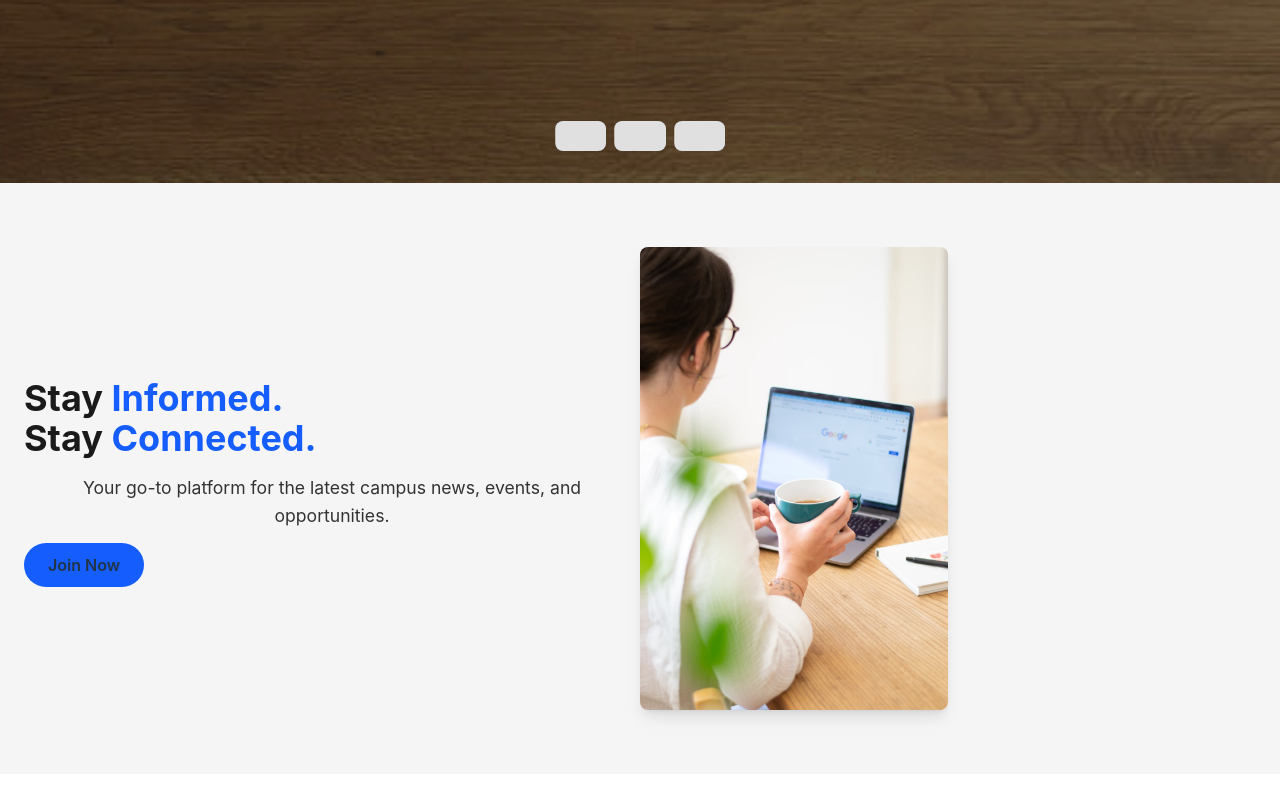
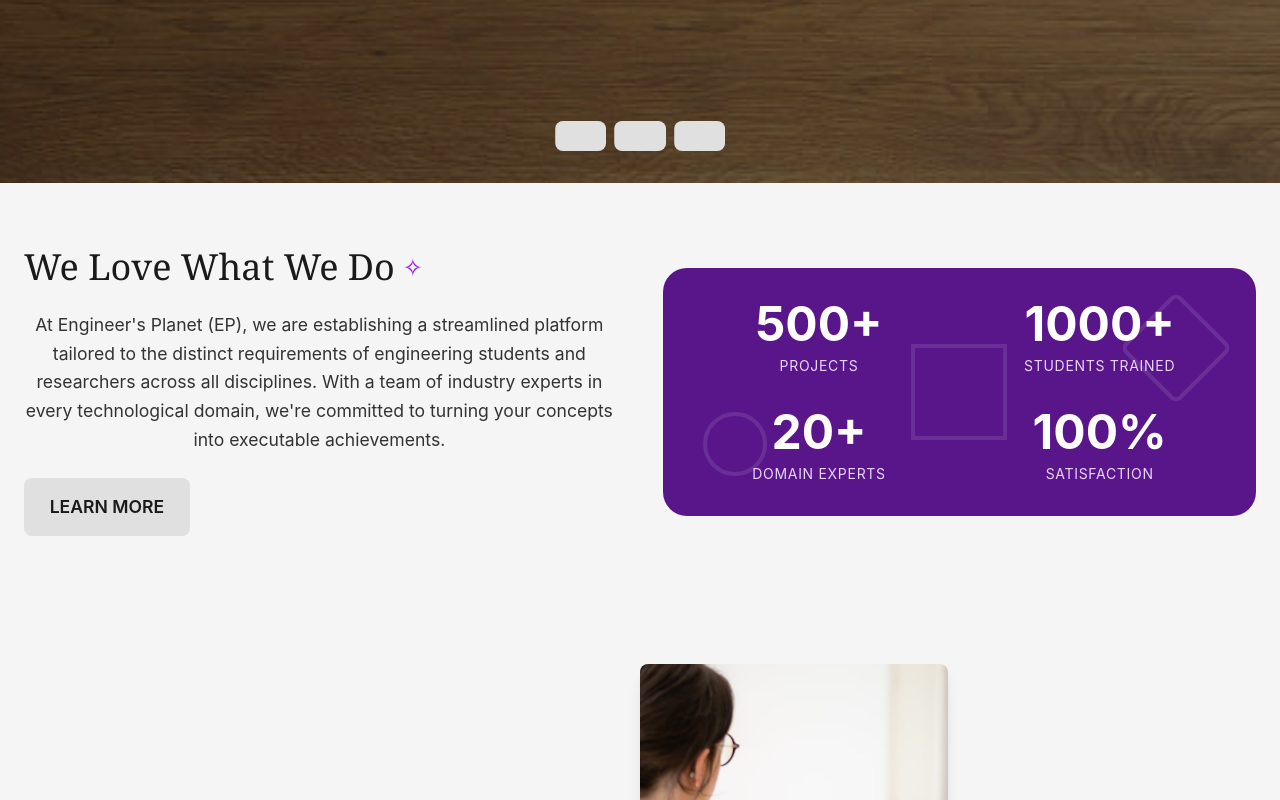
Before and after one commit to t-suraj21/Smart-classRoom, a React (Vite) app: page /home in a window 1280 px wide. Shown: the part 707-1507 px from the top of the page. Built offline with nearby package versions, Linux system fonts and the light colour scheme.

Commit message:
start section

```diff
--- a/src/components/HomePage.jsx
+++ b/src/components/HomePage.jsx
@@ -27,11 +27,22 @@ const slides = [
   },
 ];
 
+// Stats data
+const stats = [
+  { value: 500, label: 'PROJECTS', suffix: '+' },
+  { value: 1000, label: 'STUDENTS TRAINED', suffix: '+' },
+  { value: 20, label: 'DOMAIN EXPERTS', suffix: '+' },
+  { value: 100, label: 'SATISFACTION', suffix: '%' }
+];
+
 export default function HomePage() {
   const [currentSlide, setCurrentSlide] = useState(0);
   const [isAutoPlaying, setIsAutoPlaying] = useState(true);
+  const [isStatsVisible, setIsStatsVisible] = useState(false);
 
   useEffect(() => {
+    setIsStatsVisible(true);
+
     if (!isAutoPlaying) return;
 
     const interval = setInterval(() => {
@@ -109,7 +120,7 @@ export default function HomePage() {
                   transition={{ delay: 0.6 }}
                 >
                   {slides[currentSlide].description}
-                  </motion.p>
+                </motion.p>
                 <motion.a
                   href="#"
                   className="inline-block bg-white text-blue-900 px-8 py-4 rounded-full text-lg font-semibold
@@ -137,6 +148,70 @@ export default function HomePage() {
               aria-label={`Go to slide ${index + 1}`}
             />
           ))}
+        </div>
+      </section>
+
+      {/* Stats Section */}
+      <section className="py-16 px-6">
+        <div className="container mx-auto flex flex-col md:flex-row items-center justify-between gap-12">
+          {/* Left Content */}
+          <div className="w-full md:w-1/2">
+            <motion.div
+              initial={{ opacity: 0, y: 20 }}
+              animate={{ opacity: isStatsVisible ? 1 : 0, y: isStatsVisible ? 0 : 20 }}
+              transition={{ duration: 0.6 }}
+              className="space-y-6"
+            >
+              <h2 className="text-4xl font-serif text-gray-800 flex items-center gap-2">
+                We Love What We Do
+                <span className="text-purple-600 text-2xl">✧</span>
+              </h2>
+              <p className="text-gray-600 leading-relaxed">
+                At Engineer's Planet (EP), we are establishing a streamlined platform tailored to
+                the distinct requirements of engineering students and researchers across all
+                disciplines. With a team of industry experts in every technological domain, we're
+                committed to turning your concepts into executable achievements.
+              </p>
+              <button className="bg-yellow-400 hover:bg-yellow-500 text-gray-800 px-6 py-2 rounded-md font-medium transition-all duration-300 hover:shadow-lg">
+                LEARN MORE
+              </button>
+            </motion.div>
+          </div>
+
+          {/* Right Stats */}
+          <div className="w-full md:w-1/2 relative overflow-hidden rounded-3xl bg-purple-900 p-8">
+            {/* Background Design Elements */}
+            <div className="absolute inset-0 opacity-10">
+              <div className="absolute top-10 right-10 w-20 h-20 border-4 border-white rounded-lg transform rotate-45" />
+              <div className="absolute bottom-10 left-10 w-16 h-16 border-4 border-white rounded-full" />
+              <div className="absolute top-1/2 left-1/2 w-24 h-24 border-4 border-white transform -translate-x-1/2 -translate-y-1/2" />
+            </div>
+
+            {/* Stats Grid */}
+            <div className="grid grid-cols-2 gap-8 relative z-10">
+              {stats.map((stat, index) => (
+                <motion.div
+                  key={stat.label}
+                  initial={{ opacity: 0, scale: 0.5 }}
+                  animate={{ opacity: isStatsVisible ? 1 : 0, scale: isStatsVisible ? 1 : 0.5 }}
+                  transition={{ duration: 0.6, delay: index * 0.1 }}
+                  className="text-center"
+                >
+                  <motion.div
+                    initial={{ number: 0 }}
+                    animate={{ number: isStatsVisible ? stat.value : 0 }}
+                    transition={{ duration: 2, delay: 0.5 }}
+                    className="text-4xl md:text-5xl font-bold text-white mb-2"
+                  >
+                    {Math.round(stat.value)}{stat.suffix}
+                  </motion.div>
+                  <div className="text-sm text-purple-200 uppercase tracking-wider">
+                    {stat.label}
+                  </div>
+                </motion.div>
+              ))}
+            </div>
+          </div>
         </div>
       </section>
 
```
